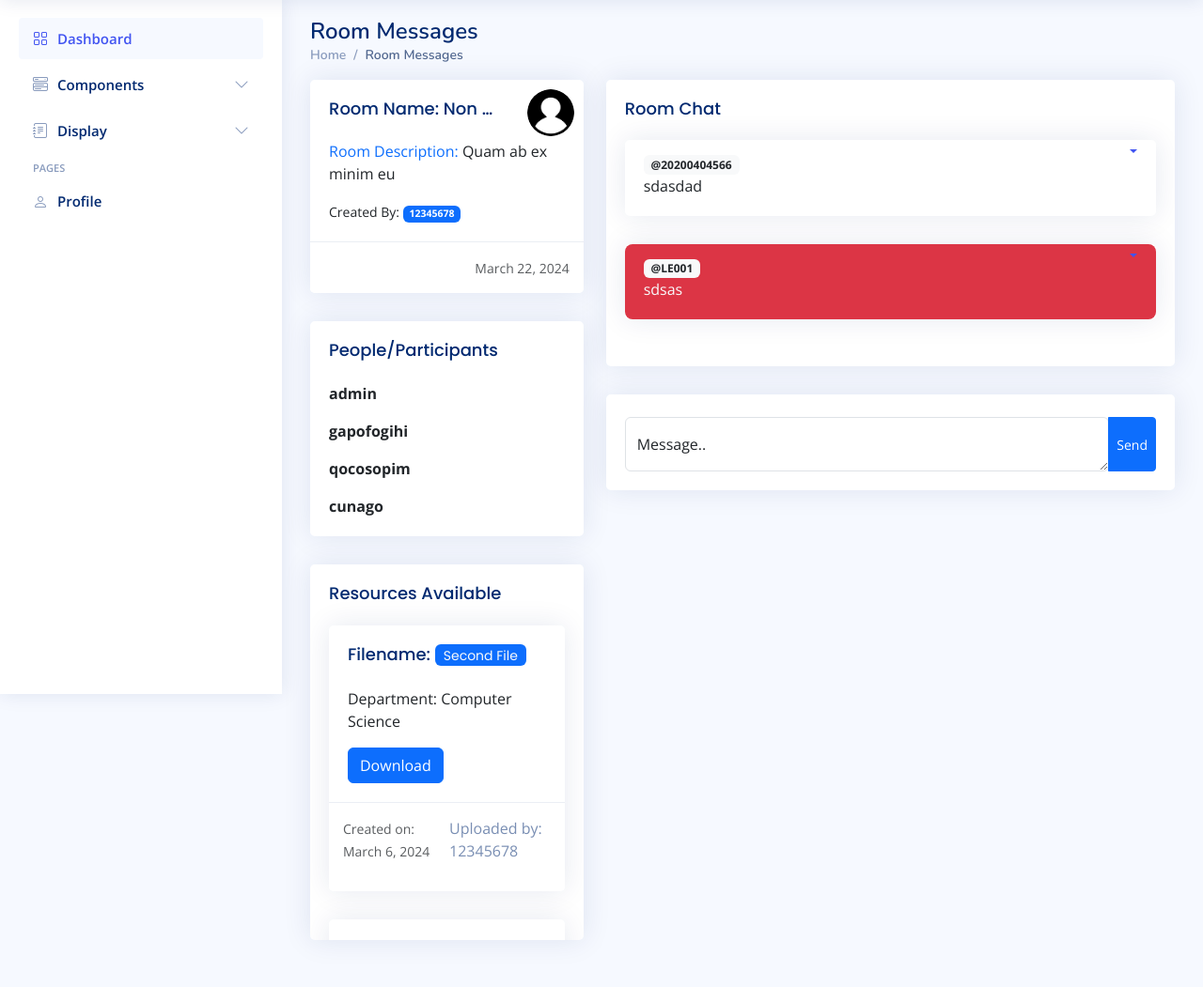
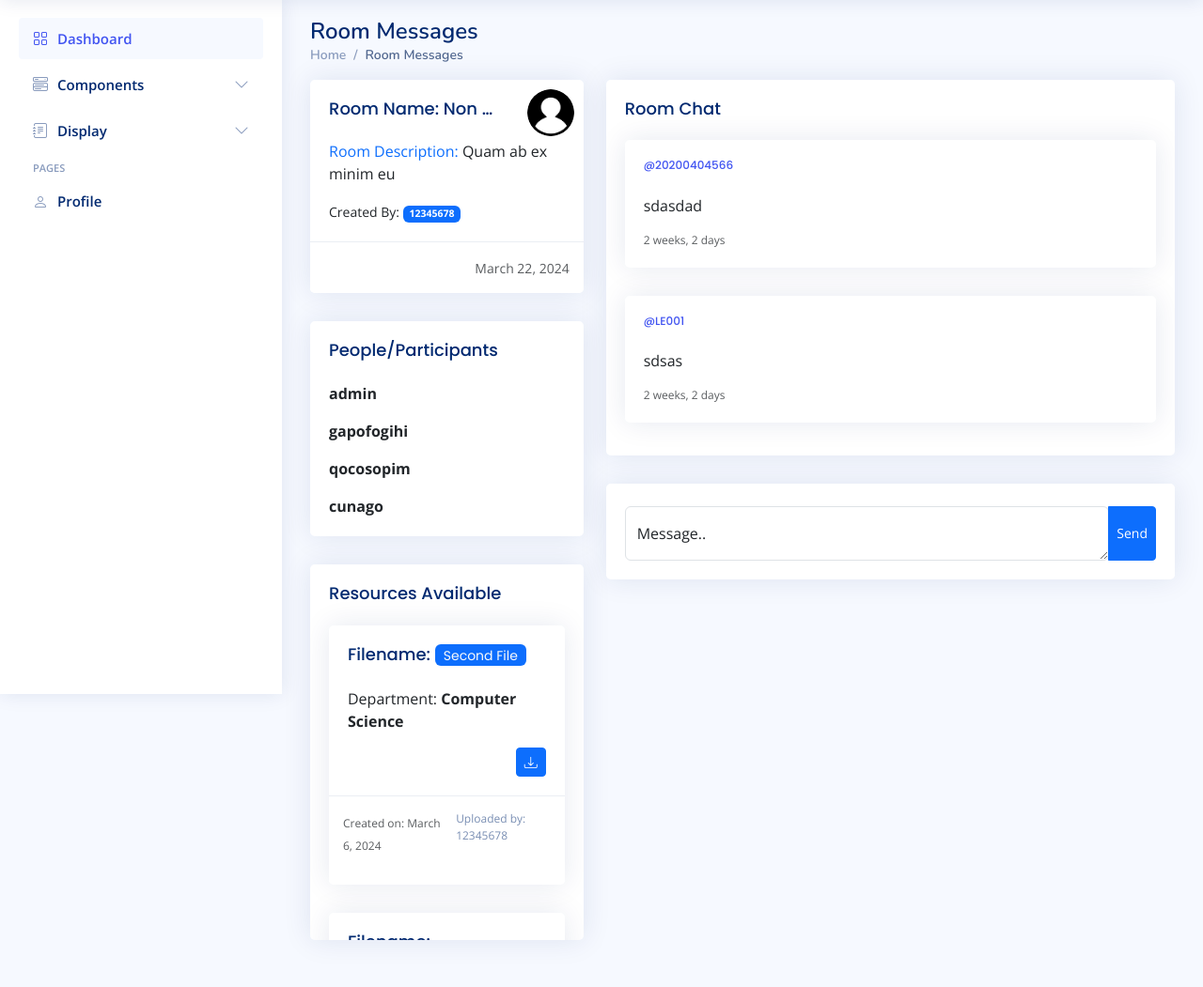
Before and after one commit to devxprogramming/Project101, a Django app: page /room/room-message/404f39e7-cf7f-4cbf-8b0c-c75d6f9cb701/ in a window 1280 px wide. Shown: the part 61-1112 px from the top of the page at 94% size. Run offline with Django 5.2, Linux system fonts and the light colour scheme; a user stored in the database is signed in; data comes from the database, SQL or seed files in the repository; some libraries are stand-ins or nearby versions.

Commit message:
Changes in Download View

```diff
--- a/classroom/views.py
+++ b/classroom/views.py
@@ -1,3 +1,4 @@
+import mimetypes
 from django.shortcuts import render, redirect, get_object_or_404
 from classroom.forms import RoomForm, MessageForm, ResourceForm
 from classroom.models import Room, Message, Resource
@@ -6,7 +7,7 @@ from django.contrib import messages
 from django.core.paginator import Paginator
 from django.views.static import serve
 import os
-from django.http import Http404, HttpResponse
+from django.http import FileResponse, Http404, HttpResponse
 from core.settings import BASE_DIR
 
 @login_required(login_url='login')
@@ -191,6 +192,13 @@ def download_reference_material(request, pk):
     file_path = reference_material.upload.path
     file_name = reference_material.upload.name.split('/')[-1]
 
-    response = serve(request, os.path.basename(file_name), os.path.dirname(file_path))
+    # Get the file extension based on the MIME type
+    mime_type, _ = mimetypes.guess_type(file_path)
+    if mime_type:
+        extension = mimetypes.guess_extension(mime_type)
+        if extension:
+            file_name = f"{file_name.split('.')[0]}{extension}"
+
+    response = FileResponse(open(file_path, 'rb'))
     response['Content-Disposition'] = f'attachment; filename="{file_name}"'
     return response
--- a/static/assets/css/custome.css
+++ b/static/assets/css/custome.css
@@ -43,8 +43,13 @@
 .message-card{
     max-height: 50vh !important;
     overflow: scroll;
+
 }
 
 .message-btn{
     position: static !important;
 }
+
+.font-size-sm{
+    font-size: 12px !important;
+}
--- a/templates/room/room_message.html
+++ b/templates/room/room_message.html
@@ -76,13 +76,23 @@
                                 <div class="card">
                                     <div class="card-body">
                                         <h4 class="card-title">Filename: <span class="badge bg-primary text-light">{{resource.filename}}</span></h4>
-                                        <p class="card-text">Department: {{resource.department}}</p>
-                                        <a href="{% url "download_reference_material" resource.id %}" class="btn btn-primary">Download</a>
+                                        <p class="card-text">Department: <b>{{resource.department}}</b></p>
+                                        <div class="d-flex m-0">
+                                            <a href="{% url "download_reference_material" resource.id %}" class="btn btn-sm btn-primary ms-auto"
+                                                    data-bs-toggle="tooltip"
+                                                    data-bs-placement="left"
+                                                    title="Download {{resource.filename}}"
+                                            >
+                                                <span class="bi-download"></span>
+
+
+                                            </a>
+                                        </div>
                                     </div>
-                                    <div class="card-footer">
+                                    <div class="card-footer m-0">
                                         <div class="d-flex">
-                                            <p class="card-text ms-auto"><small class="text-muted">Created on: {{resource.created|date}}</small></p>
-                                            <div class="card-text ms-sm-2">Uploaded by: {{resource.author}}</div>
+                                            <p class="card-text ms-auto"><small class="text-muted font-size-sm">Created on: {{resource.created|date}}</small></p>
+                                            <div class="card-text ms-sm-2 font-size-sm">Uploaded by: {{resource.author}}</div>
                                         </div>
                                     </div>
                                 </div>
@@ -113,78 +123,14 @@
                         <h4 class="card-title">Room Chat</h4>
                         {% if get_messages %}
                             {% for message in get_messages %}
-                                <div class="row">
-                                    <div class="col-md-12">
-                                        <div class="card ">
-                                            {% if message.user.account_type == "Lecturer" %}
-                                            <div class="card-body bg-danger text-light rounded-3"
-                                                data-bs-toggle="tooltip"
-                                                data-bs-placement="left"
-                                                title="Lecturer">
-                                                    <div class="message-container d-flex">
-                                                        <a href="{% url 'user_profile' message.user %}" class="badge bg-light text-dark mt-md-3">@{{message.user}}</a>
-                                                        <div class="dropdown open ms-auto">
-                                                            <a
-                                                                class="dropdown-toggle btn-sm"
-                                                                type="button"
-                                                                id="triggerId"
-                                                                data-bs-toggle="dropdown"
-                                                                aria-haspopup="true"
-                                                                aria-expanded="false">
-
-                                                            </a>
-                                                            <div class="dropdown-menu" aria-labelledby="triggerId">
-                                                                {% if message.user == request.user  or message.user == message.room.host.user %}
-                                                                <a class="dropdown-item" href="{% url "delete_message" message.message_code %}">Delete</a>
-                                                                <a class="dropdown-item" href="{% url "delete_message" message.message_code %}">Edit</a>
-                                                                {% else %}
-                                                                <a class="dropdown-item" href="#">Unauthorised</a>
-                                                                {% endif %}
-                                                            </div>
-
-                                                        </div>
-                                                    </div>
-
-                                                    <p class="card-text">{{message.body}}</p>
-                                            </div>
-                                            {% elif message.user.account_type == "Student" %}
-                                            <div class="card-body text-light rounded-3"
-                                                data-bs-toggle="tooltip"
-                                                data-bs-placement="left"
-                                                title="Student">
-                                                <!--Drop Down Anchor-->
-                                                <div class="message-container d-flex">
-                                                    <a href="{% url 'user_profile' message.user %}" class="badge bg-light text-dark mt-md-3">@{{message.user}}</a>
-                                                    <div class="dropdown open ms-auto">
-                                                        <a
-                                                            class="dropdown-toggle btn-sm"
-                                                            type="button"
-                                                            id="triggerId"
-                                                            data-bs-toggle="dropdown"
-                                                            aria-haspopup="true"
-                                                            aria-expanded="false">
-
-                                                        </a>
-                                                        <div class="dropdown-menu" aria-labelledby="triggerId">
-                                                            {% if message.user == request.user or message.user == message.room.host.user%}
-                                                                <a class="dropdown-item" href="{% url "delete_message" message.message_code %}">Delete</a>
-                                                                <a class="dropdown-item" href="{% url "delete_message" message.message_code %}">Edit</a>
-                                                            {% else %}
-                                                                <a class="dropdown-item" href="#">Unauthorised</a>
-                                                            {% endif %}
-                                                        </div>
-
-                                                    </div>
-                                                </div>
-                                                <p class="card-text text-dark">{{message.body}}</p>
-                                            </div>
-                                            {% else %}
-                                            <p>Invalid User</p>
-                                            {% endif %}
-
-                                        </div>
+                                <div class="card">
+                                    <div class="card-body">
+                                        <h6 class="card-title font-size-sm"><a href="#">@{{message.user}}</a></h6>
+                                        <p class="card-text">{{message}}</p>
+                                        <p class="card-text text-muted font-size-sm">{{message.created|timesince}}</p>
                                     </div>
                                 </div>
+
                             {% endfor %}
                         {% else %}
 
```
Also changed, not shown: 2 other files.
